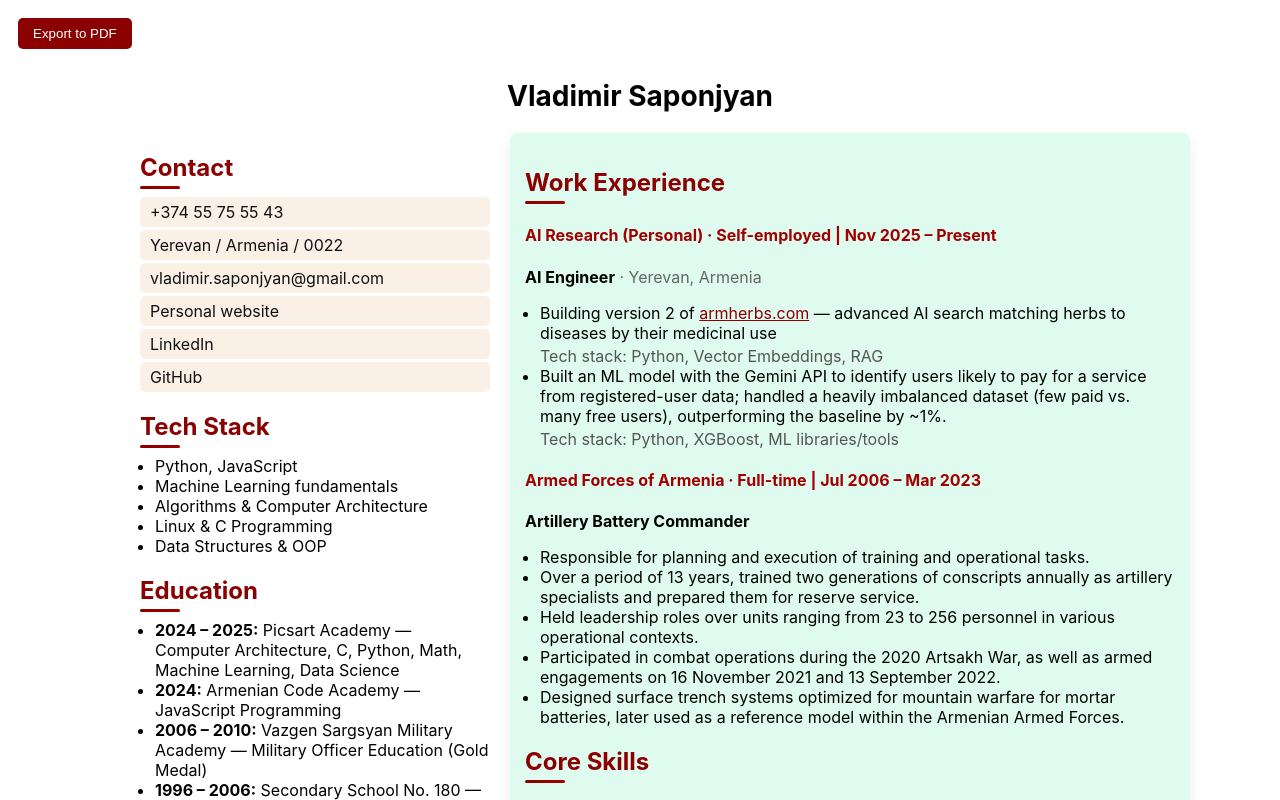
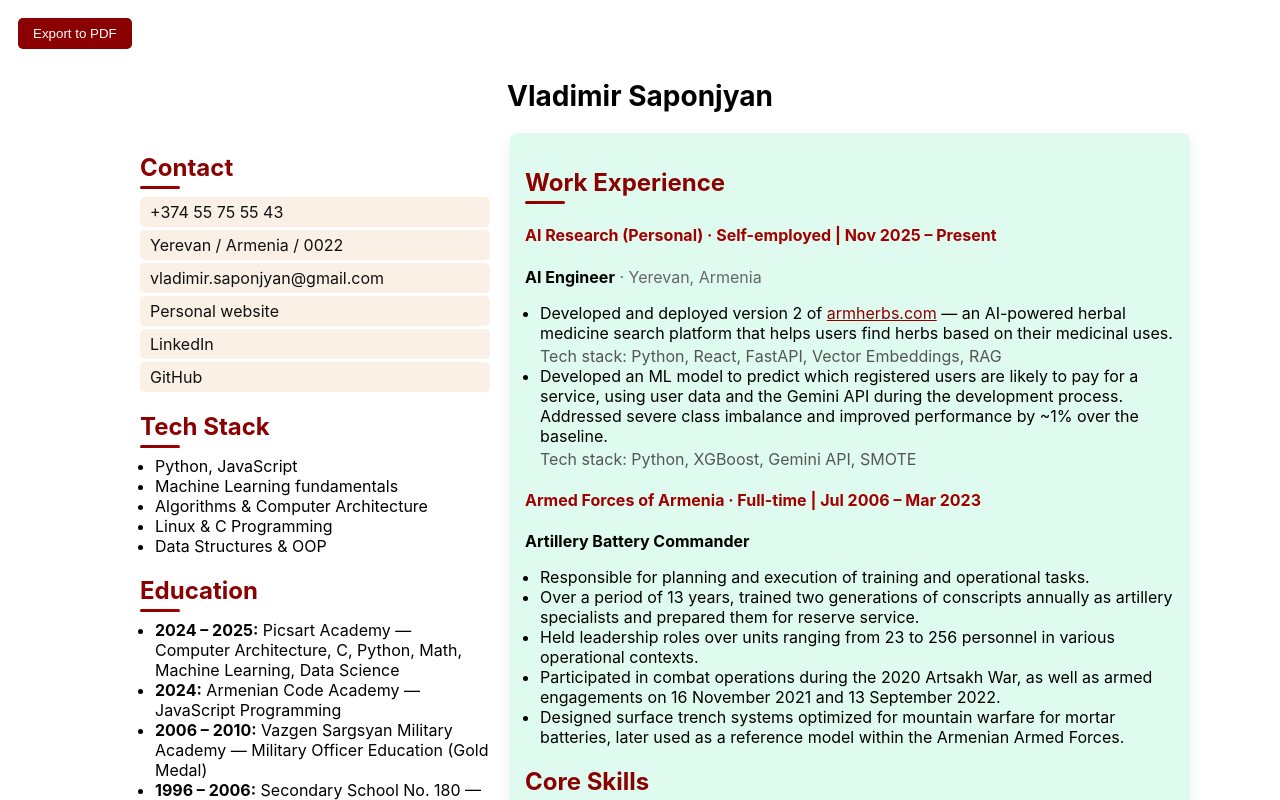
Before and after one commit to vsaponjyan/react-cv, a React (Create React App) app: page / in a window 1280 px wide. Shown: the top 800 px of the page. Built offline with nearby package versions, Linux system fonts and the light colour scheme.

Commit message:
Revise AI Engineer responsibilities and project details
Updated work experience details for AI Engineer role, including project description and technologies used.

```diff
--- a/src/RightColumn.jsx
+++ b/src/RightColumn.jsx
@@ -12,19 +12,24 @@ const workExperience = [
     {
       text: (
         <>
-            Building version 2 of{' '}
-            <a href="https://armherbs.com" target="_blank" rel="noopener noreferrer">armherbs.com</a>
-            {' '}— advanced AI search matching herbs to diseases by their medicinal use
+          Developed and deployed version 2 of{' '}
+          <a
+            href="https://armherbs.com"
+            target="_blank"
+            rel="noopener noreferrer"
+          >
+            armherbs.com
+          </a>
+          {' '}— an AI-powered herbal medicine search platform
+          that helps users find herbs based on their medicinal uses.
         </>
       ),
-        tech: 'Python, Vector Embeddings, RAG',
+      tech: 'Python, React, FastAPI, Vector Embeddings, RAG',
     },
     {
       text:
-          'Built an ML model with the Gemini API to identify users likely to pay for a service ' +
-          'from registered-user data; handled a heavily imbalanced dataset (few paid vs. many ' +
-          'free users), outperforming the baseline by ~1%.',
-        tech: 'Python, XGBoost, ML libraries/tools',
+        'Developed an ML model to predict which registered users are likely to pay for a service, using user data and the Gemini API during the development process. Addressed severe class imbalance and improved performance by ~1% over the baseline.',
+      tech: 'Python, XGBoost, Gemini API, SMOTE',
     },
   ],
 },
```
Lines whose indentation alone changed are shown as unchanged.
